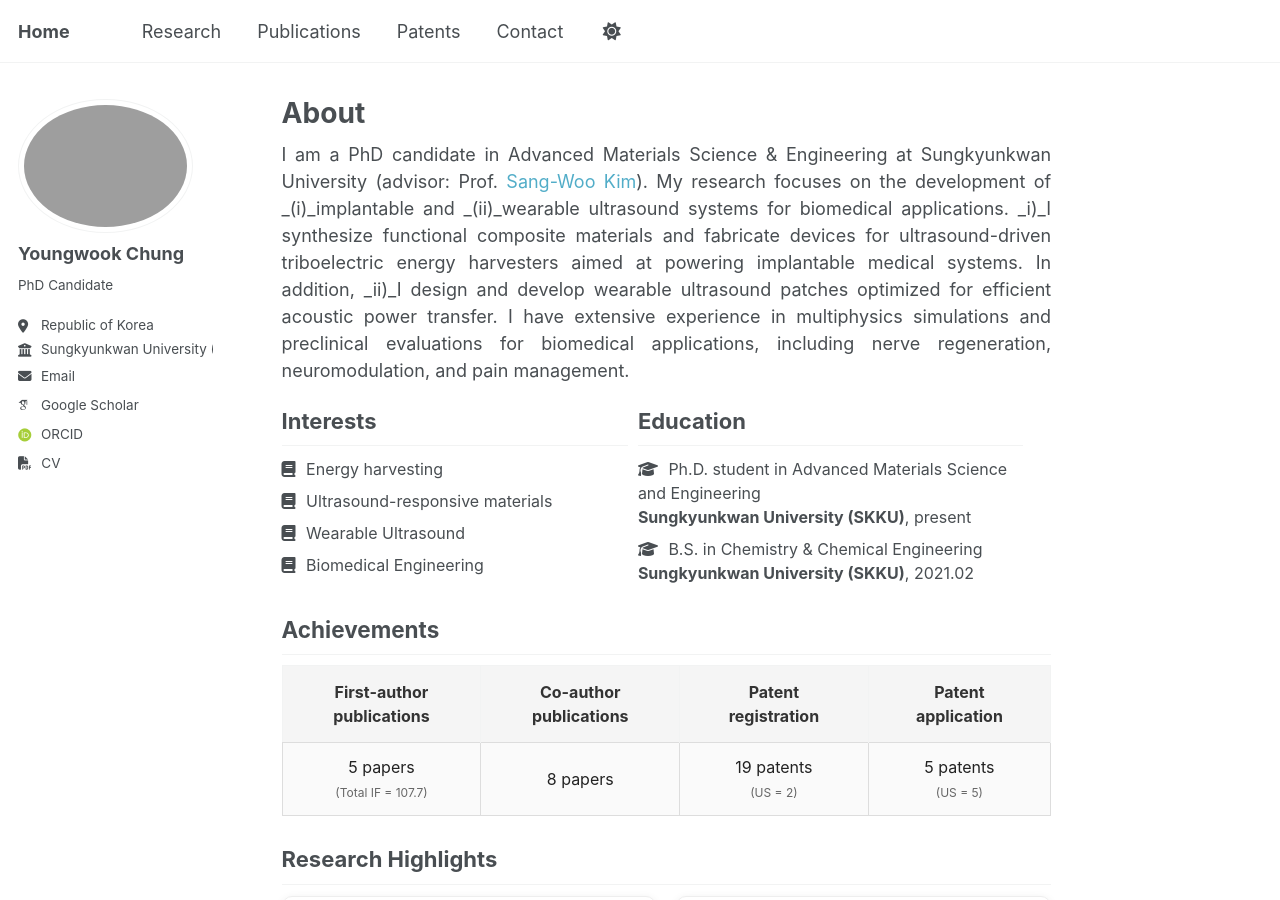
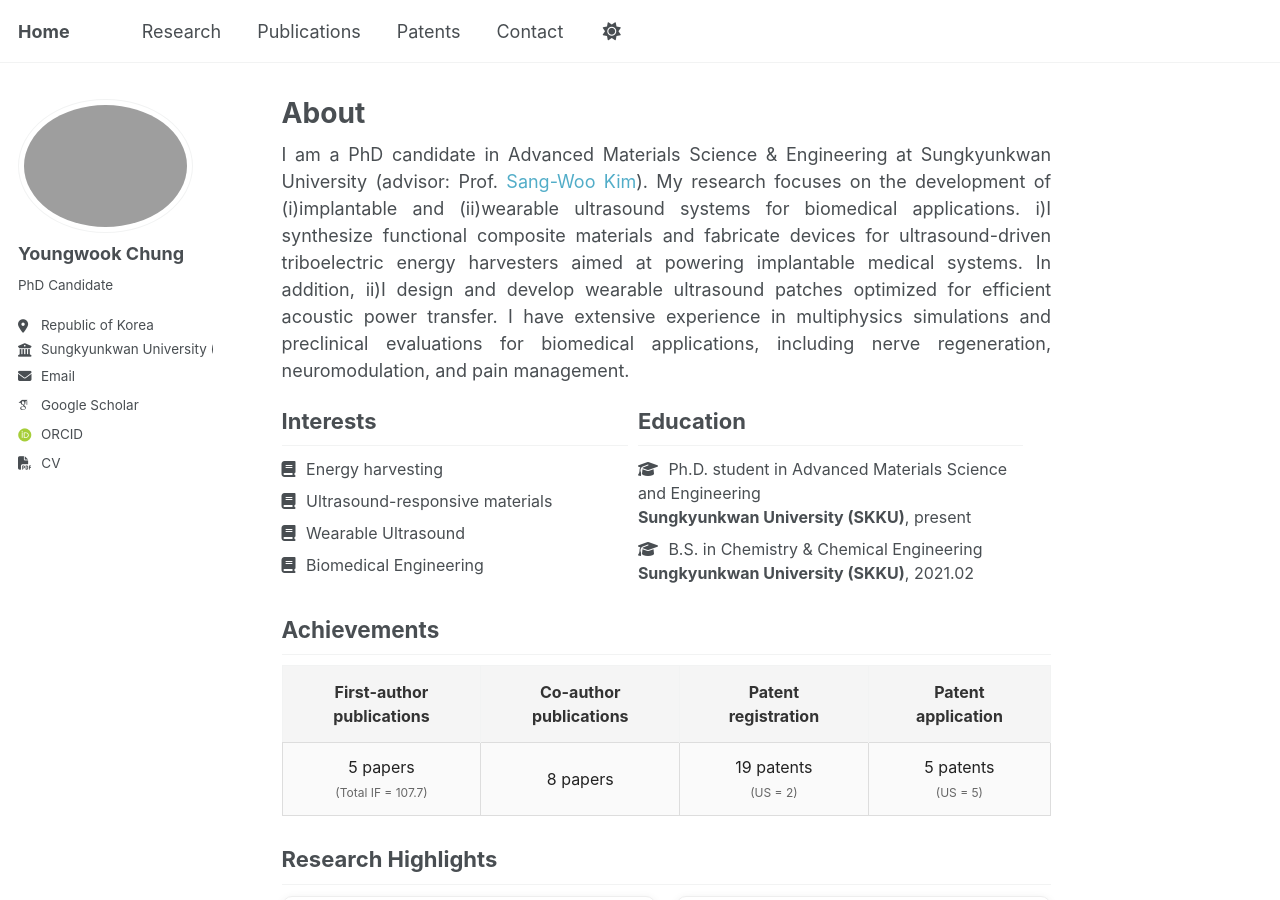
Before and after one commit to ywoog2/ywchung.github.io, a Jekyll site: the page built from _pages/about.md, in a window 1280 px wide and 900 px high. Built offline with Jekyll 4.4.1, drawn with Linux system fonts in a browser that asks for light colours; some web fonts are replaced; a script that is not in the unit is left out.

```diff
--- a/_pages/about.md
+++ b/_pages/about.md
@@ -8,9 +8,9 @@ redirect_from:
 ---
 <p style="text-align: justify;">
 I am a PhD candidate in Advanced Materials Science & Engineering at Sungkyunkwan University (advisor: Prof. <a href="https://scholar.google.com/citations?user=qCyU-VoAAAAJ&hl=en">Sang-Woo Kim</a>).
-My research focuses on the development of _(i)_implantable and _(ii)_wearable ultrasound systems for biomedical applications.
-_i)_I synthesize functional composite materials and fabricate devices for ultrasound-driven triboelectric energy harvesters aimed at powering implantable medical systems.
-In addition, _ii)_I design and develop wearable ultrasound patches optimized for efficient acoustic power transfer.
+My research focuses on the development of (i)implantable and (ii)wearable ultrasound systems for biomedical applications.
+i)I synthesize functional composite materials and fabricate devices for ultrasound-driven triboelectric energy harvesters aimed at powering implantable medical systems.
+In addition, ii)I design and develop wearable ultrasound patches optimized for efficient acoustic power transfer.
 I have extensive experience in multiphysics simulations and preclinical evaluations for biomedical applications, including nerve regeneration, neuromodulation, and pain management.
 </p>
 
```
